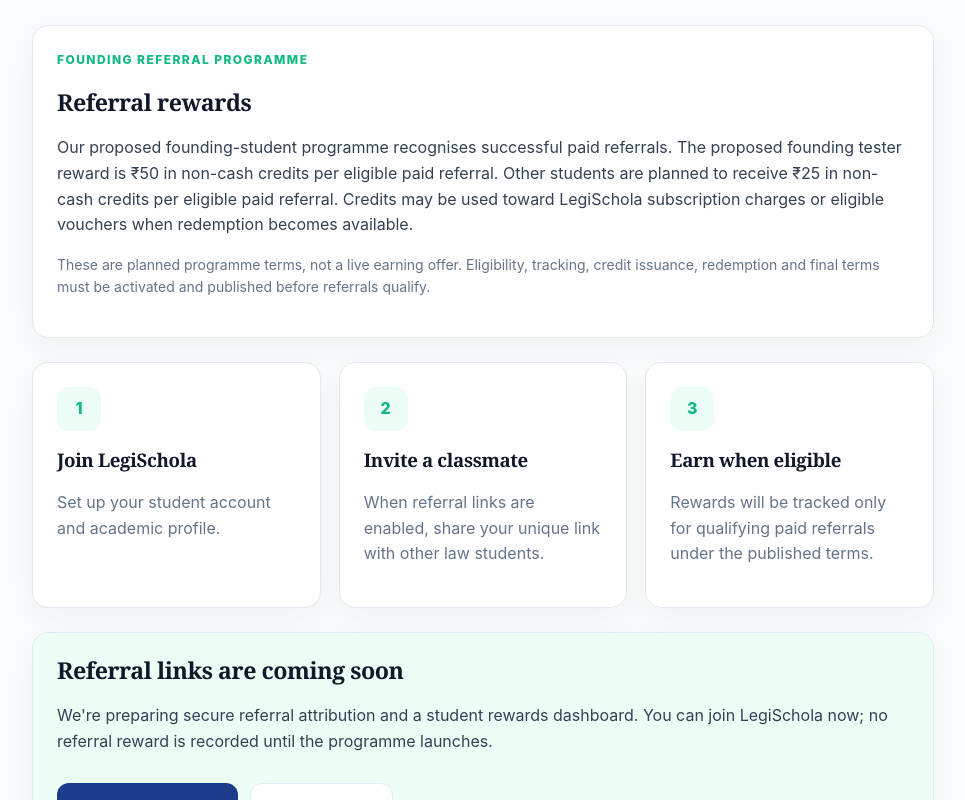
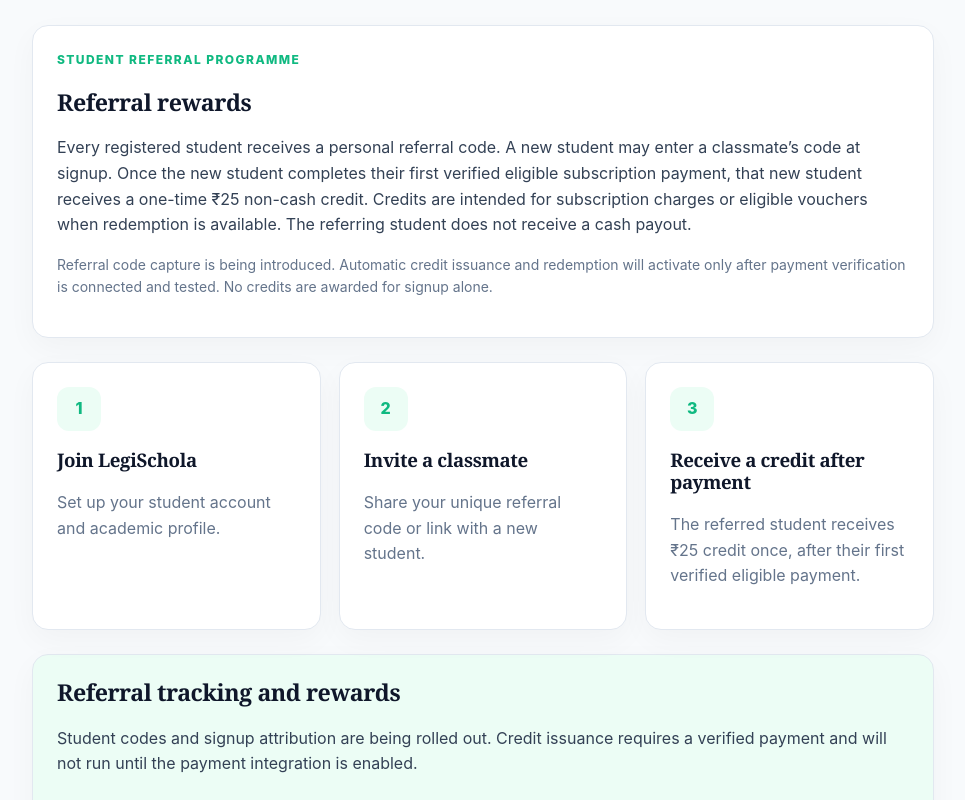
Before and after one commit to XyLyX/legischola, a Next.js app: page /referral in a window 1280 px wide. Shown: the part 420-1220 px from the top of the page, without its empty margins (157-1122 px from the left). Built offline with nearby package versions, Linux system fonts and the light colour scheme; no server answers.

Commit message:
Remove founding tester rewards and explain one-time referred-student credit

```diff
--- a/app/referral/page.tsx
+++ b/app/referral/page.tsx
@@ -3,7 +3,7 @@ import type { Metadata } from "next";
 
 export const metadata: Metadata = {
   title: "Refer a Friend | LegiSchola",
-  description: "Learn about the LegiSchola founding student referral programme.",
+  description: "Learn how LegiSchola referral credits work.",
 };
 
 export default function ReferralPage() {
@@ -12,19 +12,19 @@ export default function ReferralPage() {
     <h1 style={{marginBottom:12}}>Study together. Grow together.</h1>
     <p className="muted" style={{fontSize:"1.12rem",maxWidth:720}}>Invite fellow law students to discover syllabus-guided learning, Socratic practice and thoughtful revision with LegiSchola.</p>
     <section className="card" style={{marginTop:28}}>
-      <div className="eyebrow">Founding referral programme</div>
+      <div className="eyebrow">Student referral programme</div>
       <h2>Referral rewards</h2>
-      <p>Our proposed founding-student programme recognises successful paid referrals. The proposed founding tester reward is ₹50 in non-cash credits per eligible paid referral. Other students are planned to receive ₹25 in non-cash credits per eligible paid referral. Credits may be used toward LegiSchola subscription charges or eligible vouchers when redemption becomes available.</p>
-      <p className="muted" style={{fontSize:14}}>These are planned programme terms, not a live earning offer. Eligibility, tracking, credit issuance, redemption and final terms must be activated and published before referrals qualify.</p>
+      <p>Every registered student receives a personal referral code. A new student may enter a classmate’s code at signup. Once the new student completes their first verified eligible subscription payment, that new student receives a one-time ₹25 non-cash credit. Credits are intended for subscription charges or eligible vouchers when redemption is available. The referring student does not receive a cash payout.</p>
+      <p className="muted" style={{fontSize:14}}>Referral code capture is being introduced. Automatic credit issuance and redemption will activate only after payment verification is connected and tested. No credits are awarded for signup alone.</p>
     </section>
     <div className="feature-grid" style={{marginTop:24,marginBottom:24}}>
       <article className="card"><span className="feature-icon">1</span><h3>Join LegiSchola</h3><p className="muted">Set up your student account and academic profile.</p></article>
-      <article className="card"><span className="feature-icon">2</span><h3>Invite a classmate</h3><p className="muted">When referral links are enabled, share your unique link with other law students.</p></article>
-      <article className="card"><span className="feature-icon">3</span><h3>Earn when eligible</h3><p className="muted">Rewards will be tracked only for qualifying paid referrals under the published terms.</p></article>
+      <article className="card"><span className="feature-icon">2</span><h3>Invite a classmate</h3><p className="muted">Share your unique referral code or link with a new student.</p></article>
+      <article className="card"><span className="feature-icon">3</span><h3>Receive a credit after payment</h3><p className="muted">The referred student receives ₹25 credit once, after their first verified eligible payment.</p></article>
     </div>
     <div className="card" style={{background:"var(--teal-soft)"}}>
-      <h2 style={{marginTop:0}}>Referral links are coming soon</h2>
-      <p>We're preparing secure referral attribution and a student rewards dashboard. You can join LegiSchola now; no referral reward is recorded until the programme launches.</p>
+      <h2 style={{marginTop:0}}>Referral tracking and rewards</h2>
+      <p>Student codes and signup attribution are being rolled out. Credit issuance requires a verified payment and will not run until the payment integration is enabled.</p>
       <div className="actions"><Link className="btn btn-primary" href="/onboarding">Join LegiSchola →</Link><Link className="btn btn-secondary" href="/">Back to home</Link></div>
     </div>
   </main>;
```
